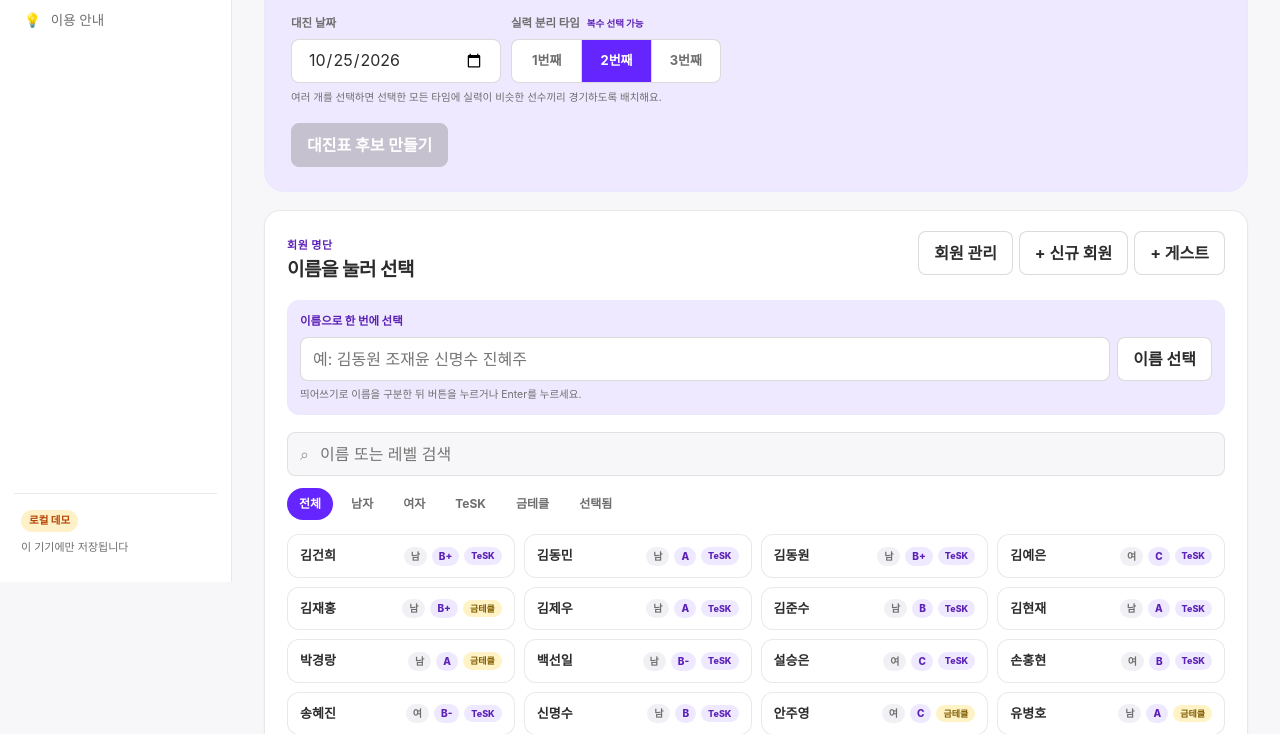
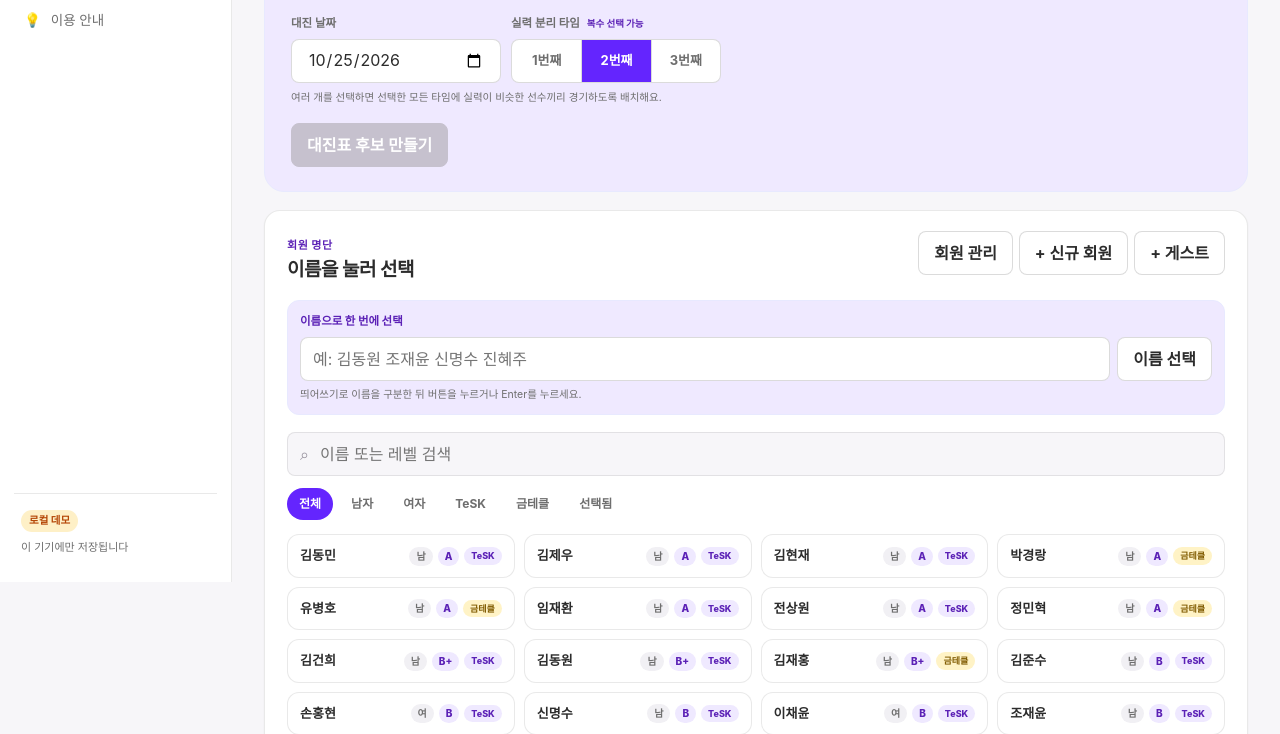
Before and after one commit to Jayk-resonance/Tennis-match, a website: page docs/index.html in a window 1280 px wide. Shown: the part 218-952 px from the top of the page. Drawn offline with Linux system fonts and the light colour scheme; a web font is replaced by a local one.

Commit message:
회원 목록을 등급순으로 정렬

```diff
--- a/docs/assets/app.js
+++ b/docs/assets/app.js
@@ -309,7 +309,8 @@ function renderMembers() {
       return `${member.name} ${member.level} ${member.club}`.toLocaleLowerCase("ko").includes(query);
     })
     .sort((left, right) => {
-      if (state.matchType === "exchange" && left.club !== right.club) return left.club === "TeSK" ? -1 : 1;
+      const scoreDifference = right.score - left.score;
+      if (scoreDifference !== 0) return scoreDifference;
       return left.name.localeCompare(right.name, "ko");
     });
 
--- a/docs/index.html
+++ b/docs/index.html
@@ -329,6 +329,6 @@
     </div>
 
     <div id="toast" class="toast" role="status" aria-live="polite"></div>
-    <script type="module" src="./assets/app.js?v=20260830-1"></script>
+    <script type="module" src="./assets/app.js?v=20261020-1"></script>
   </body>
 </html>
```
